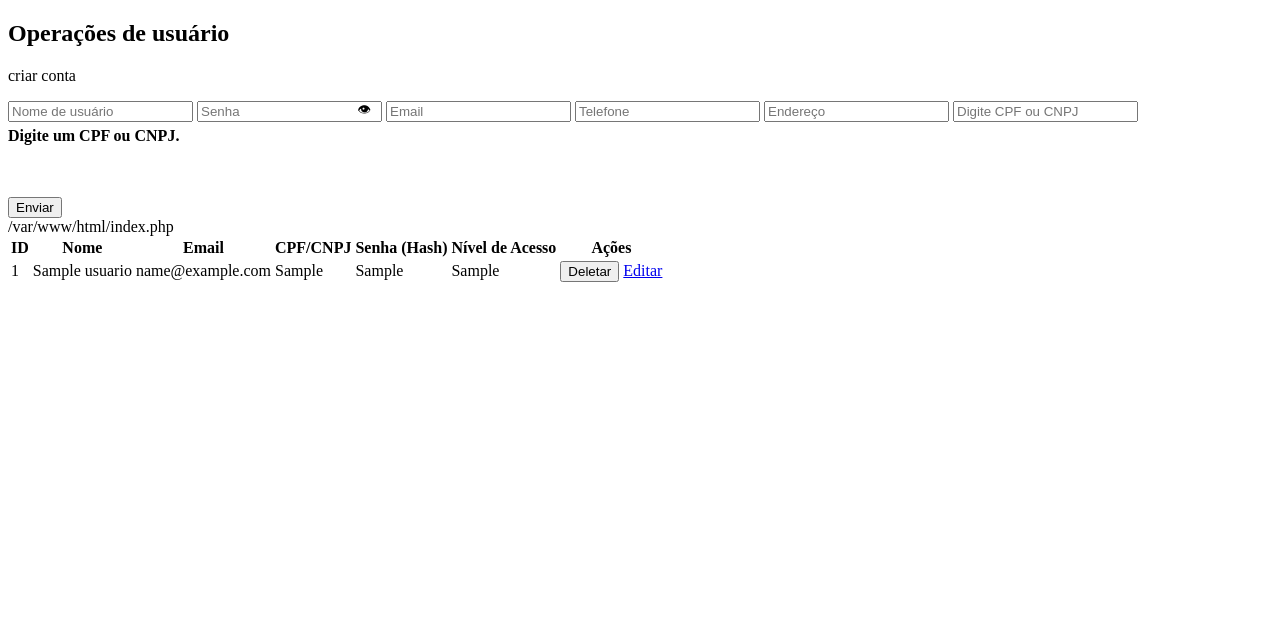
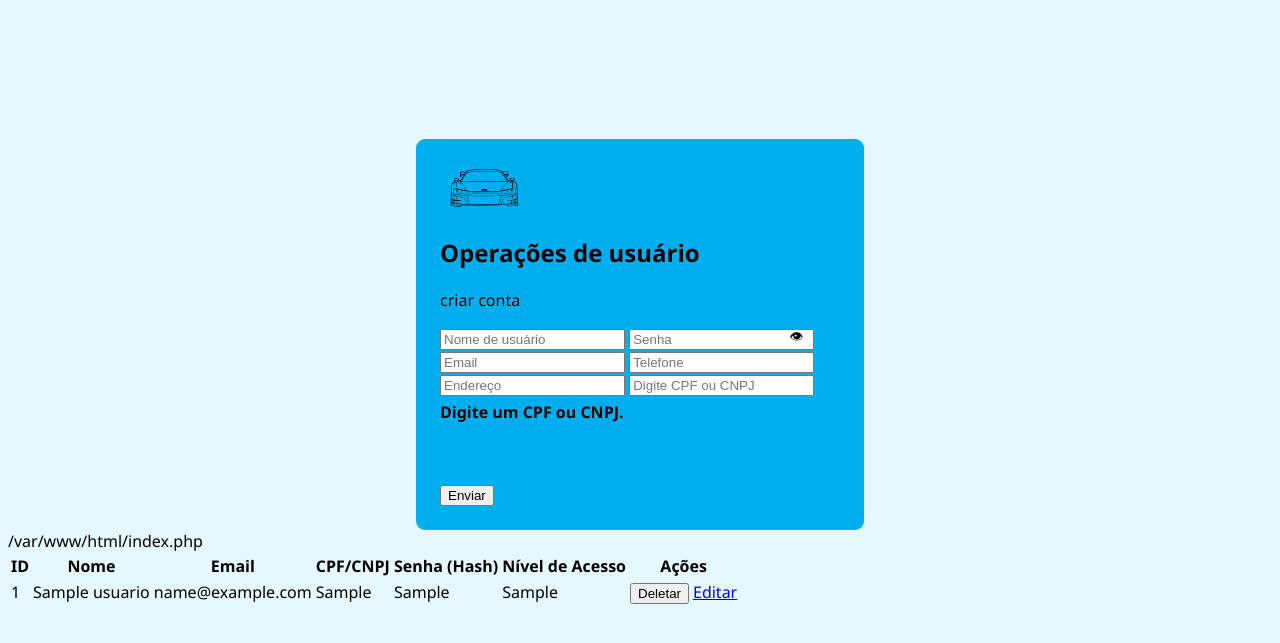
Before and after one commit to OtavioDSP/auto-chase, a PHP site: page / in a window 1280 px wide. Shown: the top 643 px of the page. Run offline with PHP 8.4, Linux system fonts and the light colour scheme; tables that the repository leaves empty or names only in its code hold one stand-in row (values such as "Sample post").

Commit message:
add do css e img, start do front

```diff
--- a/andrei.html
+++ /dev/null
@@ -1 +0,0 @@
-oi
--- a/index.php
+++ b/index.php
@@ -1,33 +1,17 @@
 <!DOCTYPE html>
 <html lang="pt-br">
 <head>
+<link rel="stylesheet" href="src/css/index.css">
     <meta charset="UTF-8">
     <meta name="viewport" content="width=device-width, initial-scale=1.0">
     <title>Cadastro Usuário</title>
-    <style>
-        #resultado {
-            font-weight: bold;
-            margin-top: 5px;
-        }
-        .senha-container {
-            position: relative;
-            display: inline-block;
-        }
-        .senha-container button {
-            position: absolute;
-            right: 5px;
-            top: 50%;
-            transform: translateY(-50%);
-            border: none;
-            background: none;
-            cursor: pointer;
-        }
-    </style>
+
 </head>
 <body>
 
 <form action="src/php/global/global.php" method="post">
-
+<div class="login-container">
+    <img src="src/img/r8ph.png" alt="logo" class="logo">
     <h2>Operações de usuário</h2>
     <p>criar conta</p>
     <input type="text" name="usuario_nome" placeholder="Nome de usuário" required>
@@ -46,6 +30,7 @@
 
     <br><br>
     <input type="submit" value="Enviar" name="criar_conta">
+</div>
 </form>
 
 
--- /dev/null
+++ b/src/css/index.css
@@ -0,0 +1,37 @@
+body{
+    font-family: 'Segoe UI', Tahoma, Geneva, Verdana, sans-serif;
+    background-color: #E6F8FF;
+}
+.logo{
+    height: 48px;
+}
+.login-container{
+    margin: 0 auto;
+    margin-top: 11%;
+    background: #00AFF0;
+    border-radius: 9px;
+    /* background: linear-gradient(to bottom, rgba(255, 255, 150, 0.05), #000);
+    border-radius: 14px; */
+    padding: 24px;
+    box-shadow: 0 0 8px rgba(255, 255, 255, 0.1);
+    min-width: 300px;
+    width: 100%;
+    max-width: 400px;
+}
+#resultado {
+    font-weight: bold;
+    margin-top: 5px;
+}
+.senha-container {
+    position: relative;
+    display: inline-block;
+}
+.senha-container button {
+    position: absolute;
+    right: 5px;
+    top: 50%;
+    transform: translateY(-50%);
+    border: none;
+    background: none;
+    cursor: pointer;
+}
```
Also changed, not shown: src/img/r8ph.png (added).
